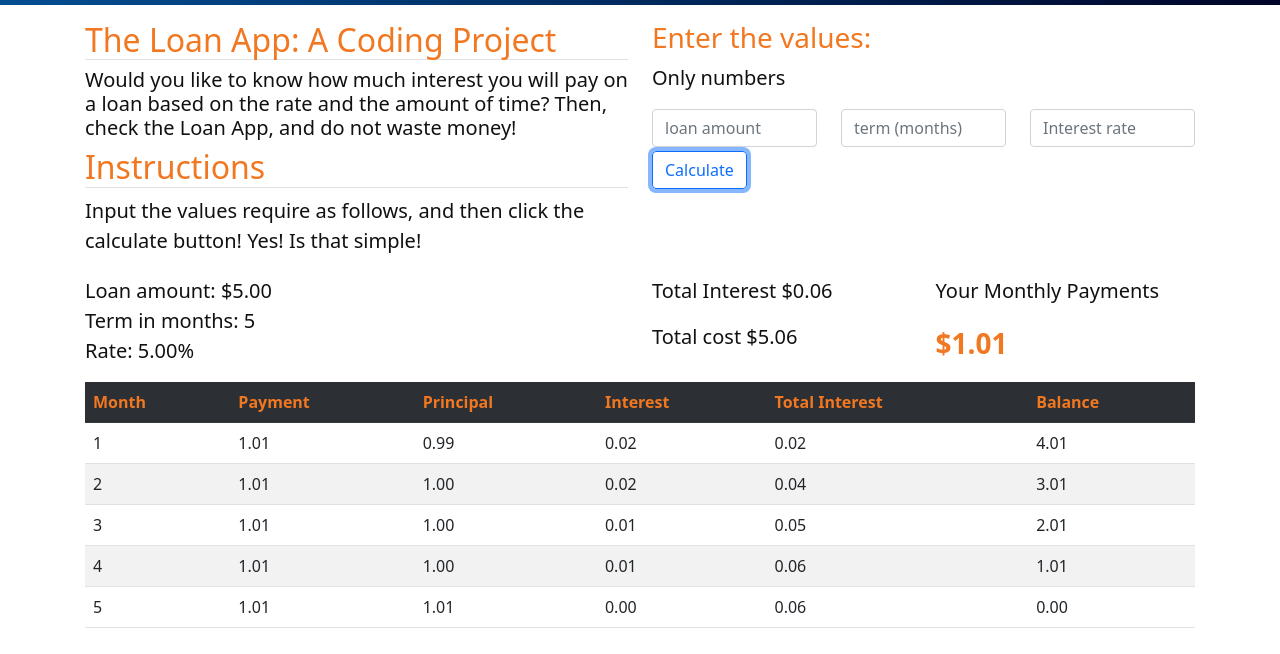
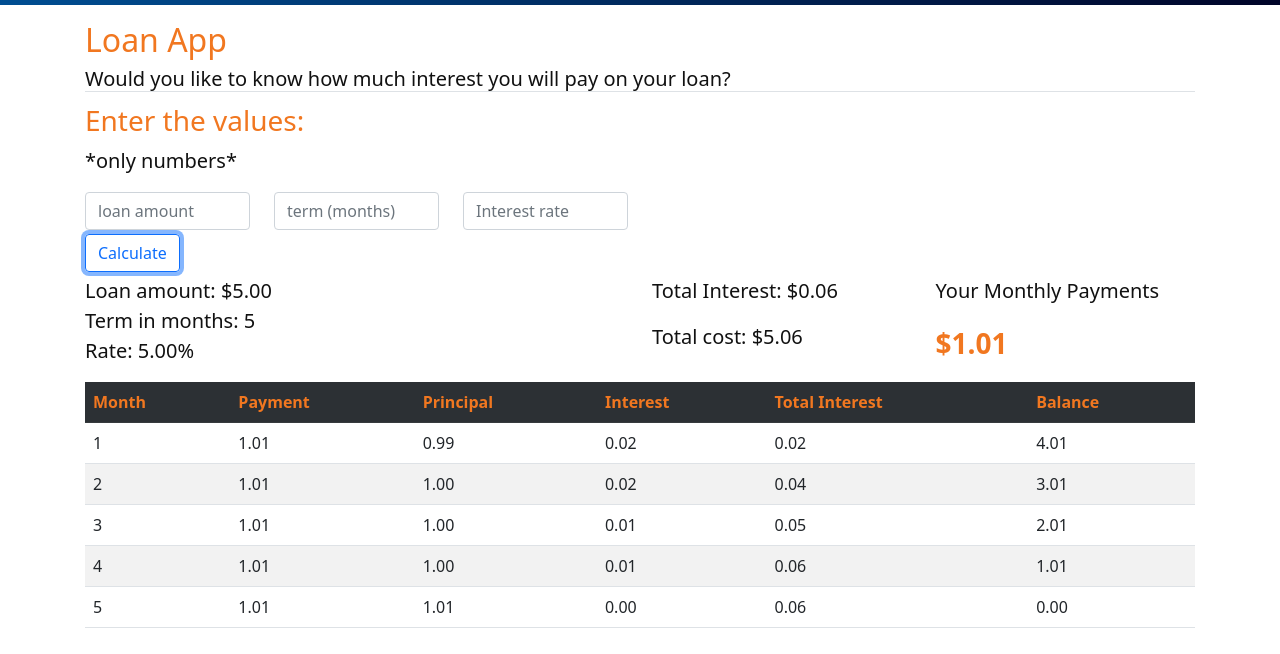
Before and after one commit to yohanJS/LoanApp, a plain HTML site: page app.html in a window 1280 px wide. Both pictures are taken after typing "5", "5", "5" into the empty fields and a click on the button "Calculate". Shown: the part 55-709 px from the top of the page. Drawn offline with nearby package versions, Linux system fonts and the light colour scheme.

Commit message:
Added some error handling, and some style

```diff
--- a/app.html
+++ b/app.html
@@ -54,23 +54,17 @@
         <div class="container mt-3 mb-3">
             <div class="row row-cols-1 row-cols-sm-2 gy-1">
                 <!--DESCRIPTION-->
-                <div class="col">
-                    <h2 class="txt-color border-bottom">The Loan App: A Coding Project</h2>
-                    <h4 class="lead">
+                <div class="col-12">
+                    <h2 class="txt-color">Loan App</h2>
+                    <h4 class="lead border-bottom">
                         Would you like to know how much interest you will pay
-                        on a loan based on the rate and the amount of time? Then,
-                        check the Loan App, and do not waste money!
+                        on your loan?
                     </h4>
-                    <h2 class="txt-color border-bottom">Instructions</h2>
-                    <p class="lead">
-                        Input the values require as follows, and then click the
-                        calculate button! Yes! Is that simple!
-                    </p>
                 </div>
                 <!--FORM FOR VALUES-->
                 <div class="col">
                     <h3 class="txt-color">Enter the values:</h3>
-                    <p class="lead">Only numbers</p>
+                    <p class="lead"><strong>*only numbers*</strong></p>
                     <form id="my-form" class="row row-cols-1 row-cols-sm-3 gy-1">
                         <div class="col">
                             <input class="form-control" type="number" placeholder="loan amount" id="loan-amount">
--- a/js/site.js
+++ b/js/site.js
@@ -86,17 +86,21 @@ const getValues =()=> {
 
     }
     //display monthly payments
-    $("monthly-title").innerHTML = `Your Monthly Payments`;
+    $("monthly-title").innerHTML = `<strong>Your Monthly Payments</strong>`;
     $("monthly-payment").innerHTML = `$${monthlyPayment.toFixed(2)}`;
-    $("total-interest").innerHTML = `Total Interest $${totalInterest.toFixed(2)}`;
-    $('total-cost').innerHTML = `Total cost $${(totalInterest + loanInfo.amount).toFixed(2)}`;
+    $("total-interest").innerHTML = `<strong>Total Interest:</strong> $${totalInterest.toFixed(2)}`;
+    $('total-cost').innerHTML = `<strong>Total cost:</strong> $${(totalInterest + loanInfo.amount).toFixed(2)}`;
 
 }
 
 window.onload =()=> {
     $("calculate").onclick =()=> {
-        $("tBody").innerHTML = "";
-        getValues();
-        $("my-form").reset();
+        if($("loan-amount").value && $("term").value && $("rate").value && $("rate").value != 0){
+            $("tBody").innerHTML = "";
+            getValues();
+            $("my-form").reset();
+        } else {
+            alert("Please enter valid numbers!\n rate must be greater than 0.")
+        }
     }
 }
```
Also changed, not shown: index.html (+3 -3 lines).
